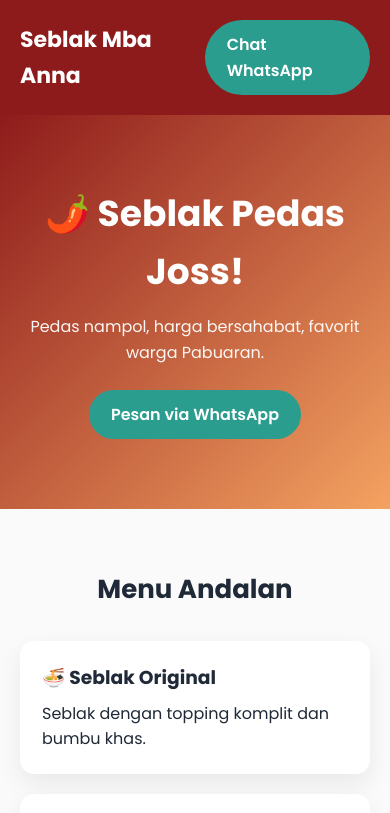
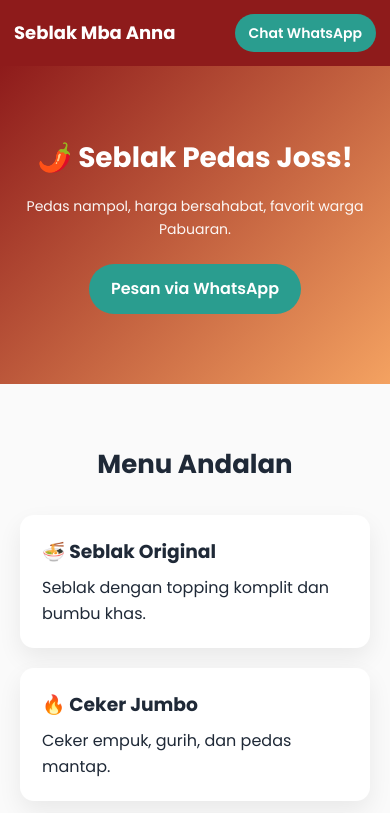
Before and after one commit to Karis0503/seblak-mba-anna, a plain HTML site: page index.html in a window 390 px wide. Shown: the top 813 px of the page. Drawn offline with Linux system fonts and the light colour scheme.

Commit message:
fix mobile header button

```diff
--- a/style.css
+++ b/style.css
@@ -117,3 +117,27 @@ body {
   font-size: 14px;
   color: #555;
 }
+
+/* MOBILE FIX */
+@media (max-width: 480px) {
+  .header {
+    padding: 14px;
+  }
+
+  .header h1 {
+    font-size: 18px;
+  }
+
+  .header .btn {
+    padding: 8px 14px;
+    font-size: 14px;
+  }
+
+  .hero h2 {
+    font-size: 28px;
+  }
+
+  .hero p {
+    font-size: 14px;
+  }
+}
```
